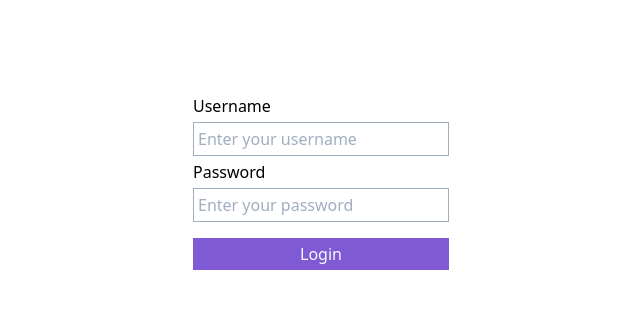
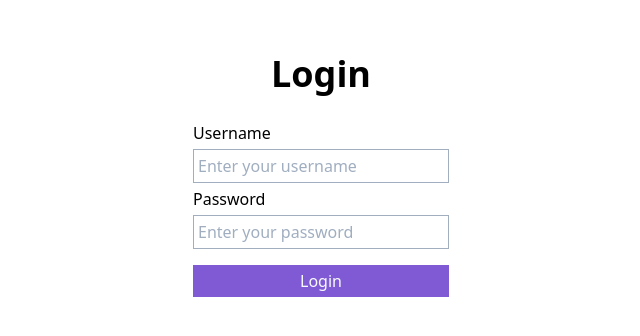
Before and after one commit to danielgaldev/notes, a React (Create React App) app in the folder client/: page /login in a window 1280 px wide. Shown: the part 212-548 px from the top of the page, without its empty margins (319-959 px from the left). Built offline with nearby package versions, Linux system fonts and the light colour scheme; no server answers; what @tailwindcss/custom-forms, axios-hooks, tailwindcss-break, tailwindcss-multi-column would draw is missing.

Commit message:
Login page title

```diff
--- a/client/src/components/Login.jsx
+++ b/client/src/components/Login.jsx
@@ -23,8 +23,10 @@
       login(username, password);
     }
     return (
+      <div className='h-full flex flex-col items-center justify-center'>
+        <h1 className='text-4xl font-semibold'>Login</h1>
         <form
-        className='container mx-auto my-auto h-full flex flex-col items-center justify-center p-4'
+          className='p-4'
           onSubmit={handleSubmit}>
           <label className='flex flex-col w-full sm:w-64'>
             <span className='my-1'>Username</span>
@@ -49,6 +51,7 @@
             type='submit'
             value='Login' />
         </form>
+      </div>
     );
   }
 }
```
Lines whose indentation alone changed are shown as unchanged.
